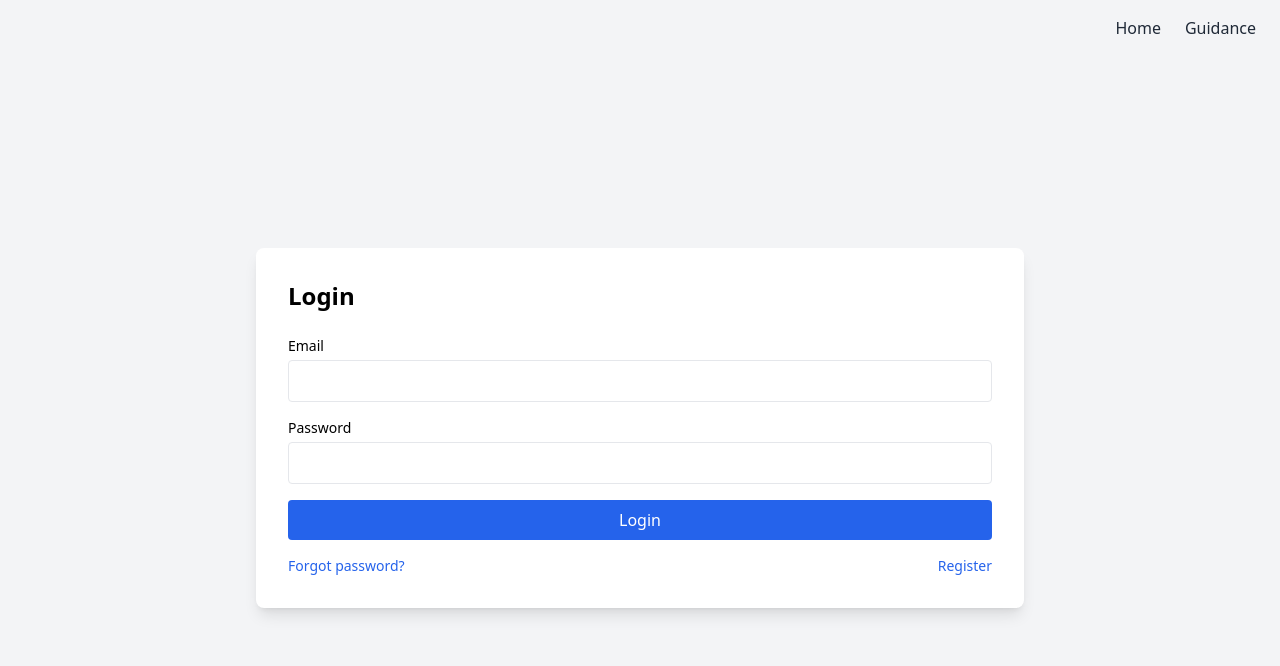
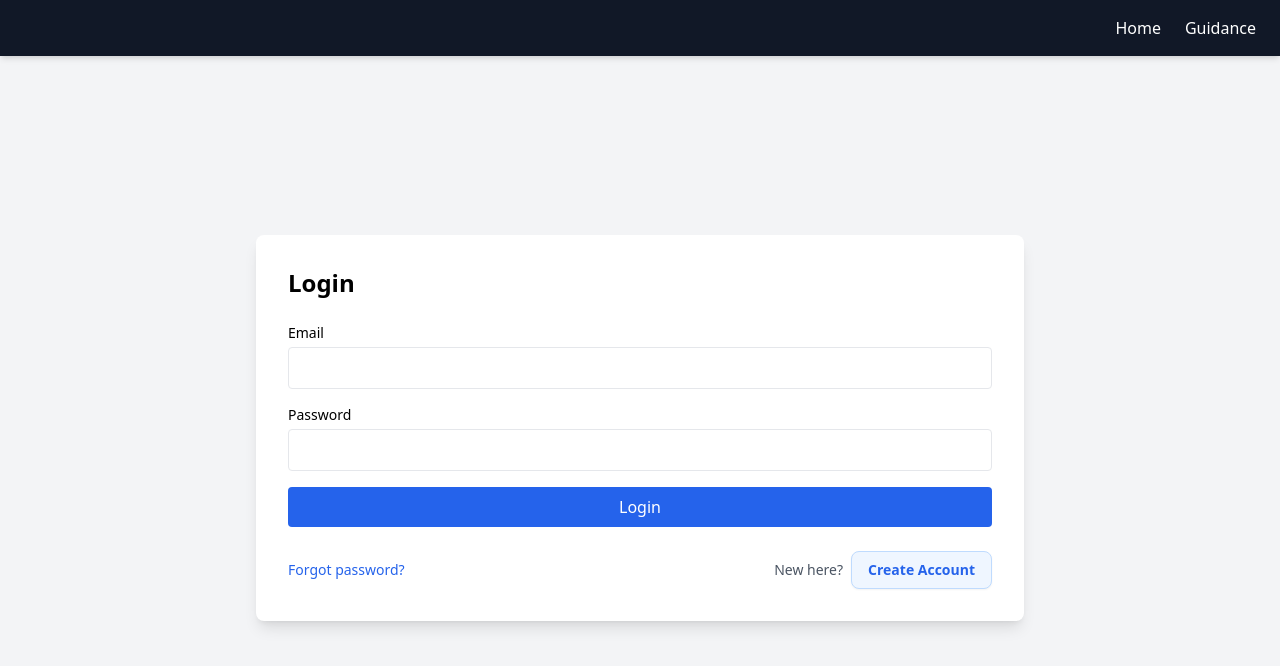
Before and after one commit to thenukadinudaya/Final-Year-Project, a React app in the folder Frontend/: page /login in a window 1280 px wide. Shown: the top 666 px of the page. Built offline with nearby package versions, Linux system fonts and the light colour scheme; no server answers; the HTML template or start-up script is replaced by a standard one.

Commit message:
fixed the navbar

```diff
--- a/Frontend/src/components/auth/LoginForm.jsx
+++ b/Frontend/src/components/auth/LoginForm.jsx
@@ -74,17 +74,20 @@ export default function LoginForm({ onSwitch }) {
 
         <Button type="submit" text={loading ? "Logging in..." : "Login"} disabled={loading} />
 
-        <div className="flex justify-between mt-4 text-sm">
-          <button type="button" className="text-blue-600">
+        <div className="flex justify-between items-center mt-6 text-sm">
+          <button type="button" className="text-blue-600 hover:text-blue-800 transition-colors">
             Forgot password?
           </button>
-          <button
-            type="button"
-            onClick={onSwitch}
-            className="text-blue-600"
-          >
-            Register
-          </button>
+          <div className="flex items-center gap-2">
+            <span className="text-gray-600">New here?</span>
+            <button
+              type="button"
+              onClick={onSwitch}
+              className="bg-blue-50 text-blue-600 font-semibold py-2 px-4 rounded-lg hover:bg-blue-100 hover:text-blue-700 transition-all border border-blue-200 shadow-sm"
+            >
+              Create Account
+            </button>
+          </div>
         </div>
       </form>
     </>
--- a/Frontend/src/components/nav/NavBar.jsx
+++ b/Frontend/src/components/nav/NavBar.jsx
@@ -3,7 +3,7 @@ import ProfileMenu from "./ProfileMenu";
 
 export default function Navbar({ textColor = "white" }) {
   return (
-    <nav className="w-full bg-transparent px-6 py-4">
+    <nav className="w-full bg-gray-900 px-6 py-4 shadow-md">
       <div className="flex items-center">
 
         <div className="ml-auto flex items-center space-x-8">
--- a/Frontend/src/routes/Auth.jsx
+++ b/Frontend/src/routes/Auth.jsx
@@ -4,7 +4,7 @@ import NavBar from "../components/nav/NavBar";
 export default function Auth() {
   return (
     <div className="min-h-screen flex flex-col bg-gray-100">
-      <NavBar textColor="dark" />
+      <NavBar />
       <div className="flex-1 flex items-center justify-center">
         <AuthContainer />
       </div>
--- a/Frontend/src/routes/Guidance.jsx
+++ b/Frontend/src/routes/Guidance.jsx
@@ -4,7 +4,7 @@ import NavBar from "../components/nav/NavBar";
 export default function Guidance() {
   return (
     <div className="h-screen flex flex-col">
-      <NavBar textColor="dark" />
+      <NavBar />
       <div className="flex-1">
         <GuidanceLayout />
       </div>
--- a/Frontend/src/routes/Profile.jsx
+++ b/Frontend/src/routes/Profile.jsx
@@ -7,7 +7,7 @@ export default function Profile() {
 
   return (
     <div className="min-h-screen bg-gray-50">
-      <NavBar textColor="dark" />
+      <NavBar />
 
       <div className="max-w-2xl mx-auto px-4 py-12 mt-12">
         <div className="mb-8">
```
